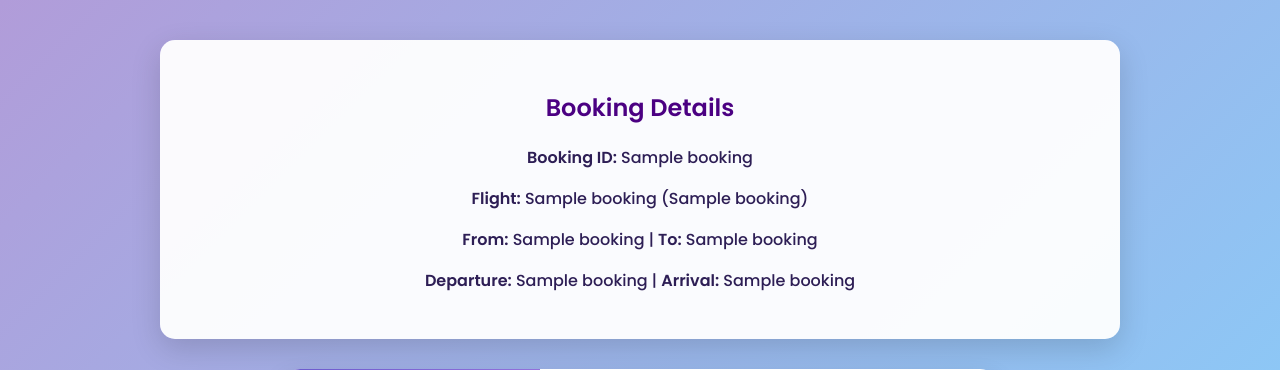
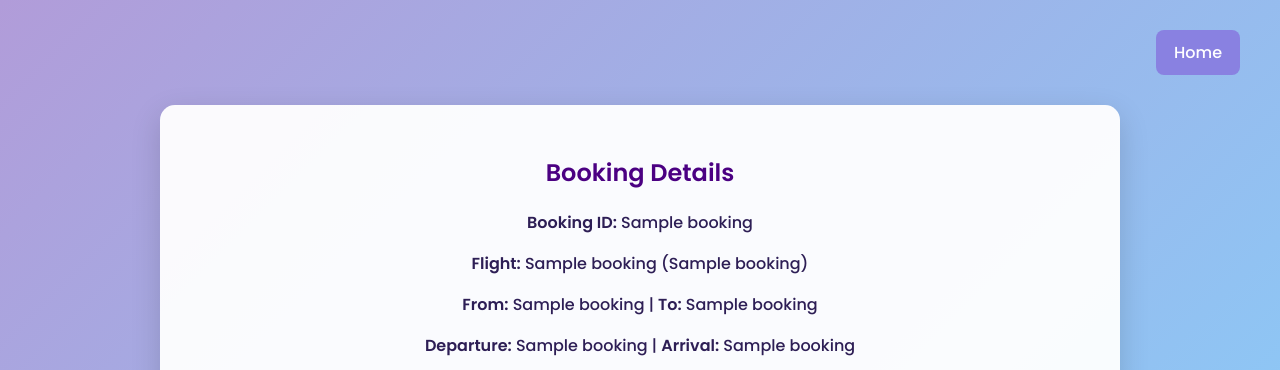
Before and after one commit to Jaitrika/Falcon_DBMS_project, a Flask app: template templates/ticket_summary.html in a window 1280 px wide. Shown: the top 370 px of the page. Run offline with Flask 3, Linux system fonts and the light colour scheme; the template is opened without the code that fills it: most values are stand-ins (such as "Sample title", 1, 10 or a date in 2020).

Commit message:
Update ticket_summary.html

```diff
--- a/templates/ticket_summary.html
+++ b/templates/ticket_summary.html
@@ -137,6 +137,11 @@
   </style>
 </head>
 <body>
+  <div style="display: flex; justify-content: flex-end; padding: 10px 20px;">
+    <a href="{{ url_for('booking') }}" style="background: #8981e1; color: white; padding: 10px 18px; text-decoration: none; border-radius: 8px; font-weight: 500;">
+      Home
+    </a>
+  </div>
 
   <div class="booking-details">
     <h2>Booking Details</h2>
```
